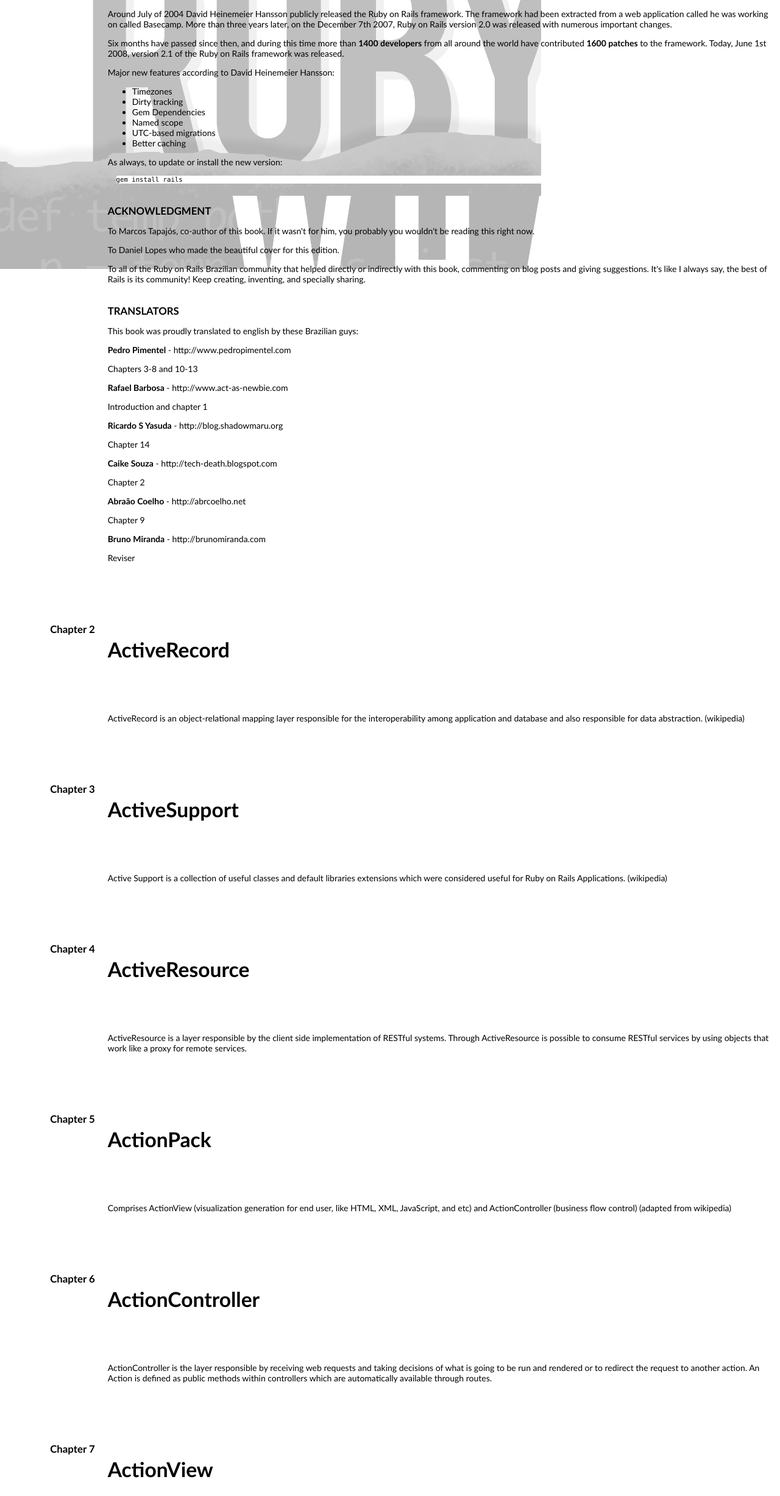
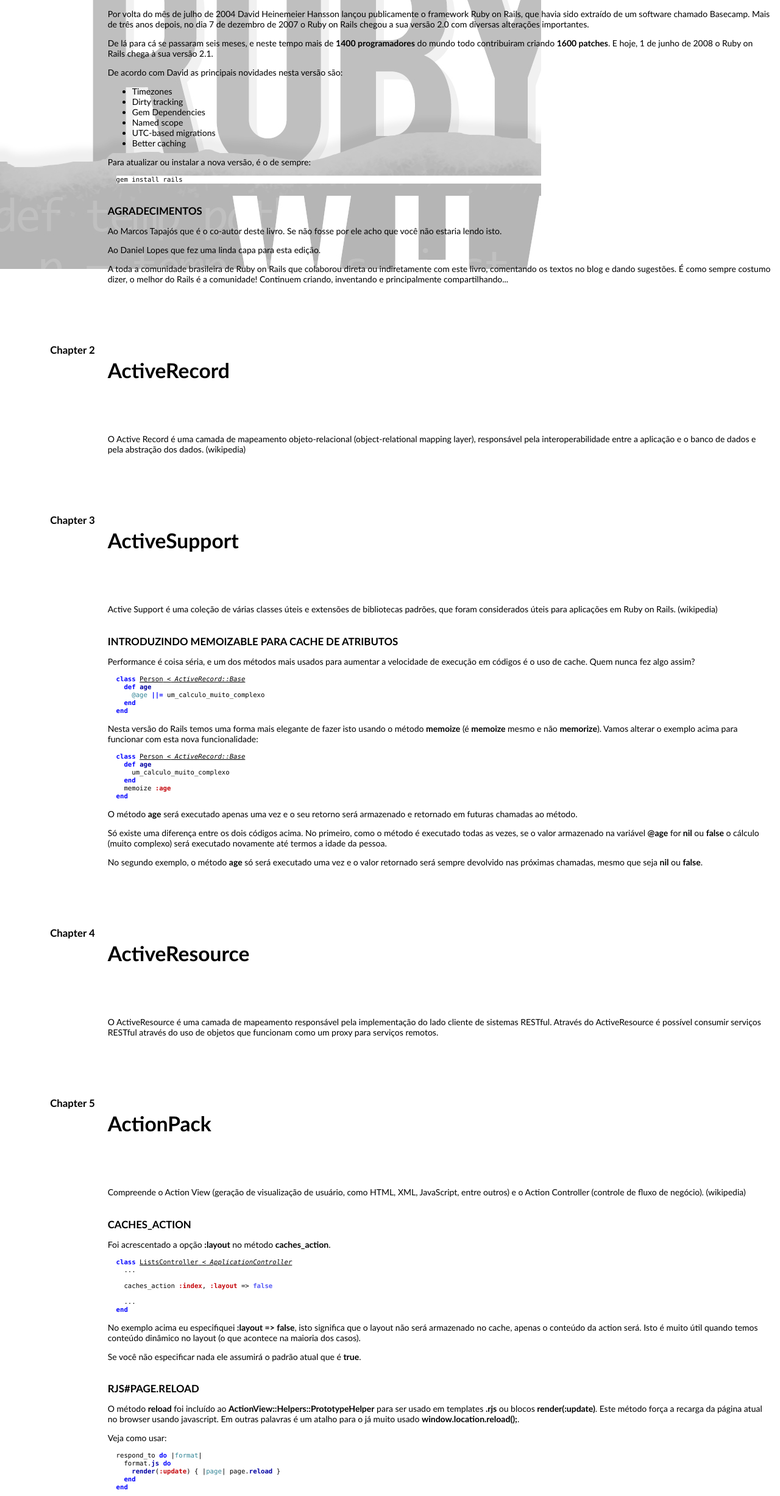
Before and after one commit to carlosbrando/rails_book-2.2, a plain HTML site: page output/index.html in a window 1280 px wide. Shown: the part 231-2684 px from the top of the page at 61% size. Drawn offline with Linux system fonts and the light colour scheme.

Commit message:
Alguns artigos.

```diff
--- a/output/index.html
+++ b/output/index.html
@@ -40,13 +40,13 @@
 	</div> -->
 
 	<div class="chapter">
-		<h1>Introduction</h1>
+		<h1>Introdução</h1>
 
-<p>Around July of 2004 David Heinemeier Hansson publicly released the Ruby on Rails framework. The framework had been extracted from a web application called he was working on called Basecamp. More than three years later, on the December 7th 2007, Ruby on Rails version 2.0 was released with numerous important changes.</p>
+<p>Por volta do mês de julho de 2004 David Heinemeier Hansson lançou publicamente o framework Ruby on Rails, que havia sido extraído de um software chamado Basecamp. Mais de três anos depois, no dia 7 de dezembro de 2007 o Ruby on Rails chegou a sua versão 2.0 com diversas alterações importantes.</p>
 
-<p>Six months have passed since then, and during this time more than <strong>1400 developers</strong> from all around the world have contributed  <strong>1600 patches</strong> to the framework. Today, June 1st 2008, version 2.1 of the Ruby on Rails framework was released.</p>
+<p>De lá para cá se passaram seis meses, e neste tempo mais de <strong>1400 programadores</strong> do mundo todo contribuiram criando <strong>1600 patches</strong>. E hoje, 1 de junho de 2008 o Ruby on Rails chega à sua versão 2.1.</p>
 
-<p>Major new features according to David Heinemeier Hansson:</p>
+<p>De acordo com David as principais novidades nesta versão são:</p>
 
 <ul>
 <li>Timezones</li>
@@ -58,88 +58,130 @@
 </ul>
 
 
-<p>As always, to update or install the new version:</p>
+<p>Para atualizar ou instalar a nova versão, é o de sempre:</p>
 
 <pre class="mac_classic">gem install rails
 </pre>
 
-<h2>Acknowledgment</h2>
+<h2>Agradecimentos</h2>
 
-<p>To Marcos Tapajós, co-author of this book. If it wasn't for him, you probably you wouldn't be reading this right now.</p>
+<p>Ao Marcos Tapajós que é o co-autor deste livro. Se não fosse por ele acho que você não estaria lendo isto.</p>
 
-<p>To Daniel Lopes who made the beautiful cover for this edition.</p>
+<p>Ao Daniel Lopes que fez uma linda capa para esta edição.</p>
 
-<p>To all of the Ruby on Rails Brazilian community that helped directly or indirectly with this book, commenting on blog posts and giving suggestions. It's like I always say, the best of Rails is its community! Keep creating, inventing, and specially sharing.</p>
-
-<h2> Translators</h2>
-
-<p>This book was proudly translated to english by these Brazilian guys:</p>
-
-<p><strong>Pedro Pimentel</strong> - <a href="http://www.pedropimentel.com">http://www.pedropimentel.com</a></p>
-
-<p>Chapters 3-8 and 10-13</p>
-
-<p><strong>Rafael Barbosa</strong> - <a href="http://www.act-as-newbie.com/">http://www.act-as-newbie.com</a></p>
-
-<p>Introduction and chapter 1</p>
-
-<p><strong>Ricardo S Yasuda</strong> - <a href="http://blog.shadowmaru.org/">http://blog.shadowmaru.org</a></p>
-
-<p>Chapter 14</p>
-
-<p><strong>Caike Souza</strong> - <a href="http://tech-death.blogspot.com/">http://tech-death.blogspot.com</a></p>
-
-<p>Chapter 2</p>
-
-<p><strong>Abraão Coelho</strong> - <a href="http://abrcoelho.net/">http://abrcoelho.net</a></p>
-
-<p>Chapter 9</p>
-
-<p><strong>Bruno Miranda</strong> - <a href="http://brunomiranda.com">http://brunomiranda.com</a></p>
-
-<p>Reviser</p>
+<p>A toda a comunidade brasileira de Ruby on Rails que colaborou direta ou indiretamente com este livro, comentando os textos no blog e dando sugestões. É como sempre costumo dizer, o melhor do Rails é a comunidade! Continuem criando, inventando e principalmente compartilhando...</p>
 
 <h1> ActiveRecord</h1>
 
-<p>ActiveRecord is an object-relational mapping layer responsible for the interoperability among application
-and database and also responsible for data abstraction. (wikipedia)</p>
+<p>O Active Record é uma camada de mapeamento objeto-relacional (object-relational mapping layer), responsável pela interoperabilidade entre a aplicação e o banco de dados e pela abstração dos dados.
+(wikipedia)</p>
 
 <h1> ActiveSupport</h1>
 
-<p>Active Support is a collection of useful classes and default libraries extensions which were considered useful for Ruby on Rails Applications.
+<p>Active Support é uma coleção de várias classes úteis e extensões de bibliotecas padrões, que foram considerados úteis para aplicações em Ruby on Rails.
 (wikipedia)</p>
+
+<h2> Introduzindo Memoizable para cache de atributos</h2>
+
+<p>Performance é coisa séria, e um dos métodos mais usados para aumentar a velocidade de execução em códigos é o uso de cache. Quem nunca fez algo assim?</p>
+
+<pre class="mac_classic"><span class="Keyword">class</span> <span class="TypeName">Person<span class="InheritedClassName"> <span class="InheritedClassName">&lt;</span> ActiveRecord::Base</span></span>
+  <span class="Keyword">def</span> <span class="FunctionName">age</span>
+    <span class="Variable"><span class="Variable">@</span>age</span> <span class="Keyword">||=</span> um_calculo_muito_complexo
+  <span class="Keyword">end</span>
+<span class="Keyword">end</span>
+</pre>
+
+<p>Nesta versão do Rails temos uma forma mais elegante de fazer isto usando o método <strong>memoize</strong> (é <strong>memoize</strong> mesmo e não <strong>memorize</strong>). Vamos alterar o exemplo acima para funcionar com esta nova funcionalidade:</p>
+
+<pre class="mac_classic"><span class="Keyword">class</span> <span class="TypeName">Person<span class="InheritedClassName"> <span class="InheritedClassName">&lt;</span> ActiveRecord::Base</span></span>
+  <span class="Keyword">def</span> <span class="FunctionName">age</span>
+    um_calculo_muito_complexo
+  <span class="Keyword">end</span>
+  memoize <span class="UserDefinedConstant"><span class="UserDefinedConstant">:</span>age</span>
+<span class="Keyword">end</span>
+</pre>
+
+<p>O método <strong>age</strong> será executado apenas uma vez e o seu retorno será armazenado e retornado em futuras chamadas ao método.</p>
+
+<p>Só existe uma diferença entre os dois códigos acima. No primeiro, como o método é executado todas as vezes, se o valor armazenado na variável <strong>@age</strong> for <strong>nil</strong> ou <strong>false</strong> o cálculo (muito complexo) será executado novamente até termos a idade da pessoa.</p>
+
+<p>No segundo exemplo, o método <strong>age</strong> só será executado uma vez e o valor retornado será sempre devolvido nas próximas chamadas, mesmo que seja <strong>nil</strong> ou <strong>false</strong>.</p>
 
 <h1> ActiveResource</h1>
 
-<p>ActiveResource is a layer responsible by the client side implementation of RESTful systems. Through ActiveResource is possible to consume RESTful services by using objects that work like a proxy for remote services.</p>
+<p>O ActiveResource é uma camada de mapeamento responsável pela implementação do lado cliente de sistemas RESTful. Através do ActiveResource é possível consumir serviços RESTful através do uso de objetos que funcionam como um proxy para serviços remotos.</p>
 
 <h1> ActionPack</h1>
 
-<p>Comprises ActionView (visualization generation for end user, like HTML, XML, JavaScript, and etc) and ActionController (business flow control)
-(adapted from wikipedia)</p>
+<p>Compreende o Action View (geração de visualização de usuário, como HTML, XML, JavaScript, entre outros) e o Action Controller (controle de fluxo de negócio).
+(wikipedia)</p>
+
+<h2> caches_action</h2>
+
+<p>Foi acrescentado a opção <strong>:layout</strong> no método <strong>caches_action</strong>.</p>
+
+<pre class="mac_classic"><span class="Keyword">class</span> <span class="TypeName">ListsController<span class="InheritedClassName"> <span class="InheritedClassName">&lt;</span> ApplicationController</span></span>
+  ...
+
+  caches_action <span class="UserDefinedConstant"><span class="UserDefinedConstant">:</span>index</span>, <span class="UserDefinedConstant"><span class="UserDefinedConstant">:</span>layout</span> =&gt; <span class="BuiltInConstant">false</span>
+
+  ...
+<span class="Keyword">end</span>
+</pre>
+
+<p>No exemplo acima eu especifiquei <strong>:layout => false</strong>, isto significa que o layout não será armazenado no cache, apenas o conteúdo da action será. Isto é muito útil quando temos conteúdo dinâmico no layout (o que acontece na maioria dos casos).</p>
+
+<p>Se você não especificar nada ele assumirá o padrão atual que é <strong>true</strong>.</p>
+
+<h2> RJS#page.reload</h2>
+
+<p>O método <strong>reload</strong> foi incluído ao <strong>ActionView::Helpers::PrototypeHelper</strong> para ser usado em templates <strong>.rjs</strong> ou blocos <strong>render(:update)</strong>. Este método força a recarga da página atual no browser usando javascript. Em outras palavras é um atalho para o já muito usado <strong>window.location.reload();</strong>.</p>
+
+<p>Veja como usar:</p>
+
+<pre class="mac_classic">respond_to <span class="Keyword">do </span>|<span class="Variable">format</span>|
+  format.<span class="FunctionName">js</span> <span class="Keyword">do</span>
+    <span class="FunctionName">render</span>(<span class="UserDefinedConstant"><span class="UserDefinedConstant">:</span>update</span>) { |<span class="Variable">page</span>| page.<span class="FunctionName">reload</span> }
+  <span class="Keyword">end</span>
+<span class="Keyword">end</span>
+</pre>
 
 <h1> ActionController</h1>
 
-<p>ActionController is the layer responsible by receiving web requests and taking decisions of what is going to be run and rendered or to redirect the request to another action.
-An Action is defined as public methods within controllers which are automatically available through routes.</p>
+<p>O ActionController é a camada responsável por receber as requisições web e de tomar as decisões do quê será executado e renderizado ou de redirecionar para outra ação.
+Uma ação é definido como métodos públicos nos controladores que são automaticamente disponíveis através das rotas.</p>
 
 <h1>ActionView</h1>
 
-<p>ActionView is the layer responsible by the generation of the viewable interface visible to users through conversion of ERB templates.</p>
+<p>O ActionView é a camada responsável pela geração da interface visível ao usuário através da conversão dos templates ERB.</p>
 
 <h1> Railties</h1>
 
-<h1> Rake Tasks, Plugins and Scripts</h1>
+<h1> Rake Tasks, Plugins e Scripts</h1>
 
-<h1> Prototype and script.aculo.us</h1>
+<h1> Prototype e script.aculo.us</h1>
 
 <h1> Ruby 1.9</h1>
 
 <h1> Debug</h1>
 
-<h1> Bugs and Fixes</h1>
+<h1> Bugs e Correções</h1>
 
-<h1> Additional Information</h1>
+<h2> end_of_quarter</h2>
+
+<p>Nem bem havia saído o Rails 2.1 e já foi encontrado um erro sério. Se você ainda tiver um projeto criado nesta versão entre no <strong>irb</strong> e tente rodar isto:</p>
+
+<pre class="mac_classic"><span class="LibraryObject">Date</span>.<span class="FunctionName">new</span>(<span class="Number">2008</span>, <span class="Number">5</span>, <span class="Number">31</span>).<span class="FunctionName">end_of_quarter</span>
+</pre>
+
+<p><strong>ERRO!</strong></p>
+
+<p>Por que? A implementação do método <strong>end_of_quarter</strong> foi feita da maneira errada, ele avança até o último mês do trimestre e depois pega último dia. O problema é que ele apenas avança o mês, e como estou partindo do dia 31 de maio, ele tentar criar uma nova instância do objeto <strong>Date</strong> para 31 de junho, que não existe. Com o objeto <strong>Time</strong> não é disparado uma exceção, mas ele retorna a data errada: 31 de julho.</p>
+
+<p>Nesta versão este erro já foi corrigido, mas caso você ainda esteja usando a versão 2.1 em algum projeto, muito cuidado, porque este erro só ocorrerá se usarmos o método <strong>end_of_quarter</strong> nos dias 31 de maio, julho e agosto.</p>
+
+<h1> Informações Adicionais</h1>
 
 <h1> CHANGELOG</h1>
 
```
Also changed, not shown: 7 other files.
